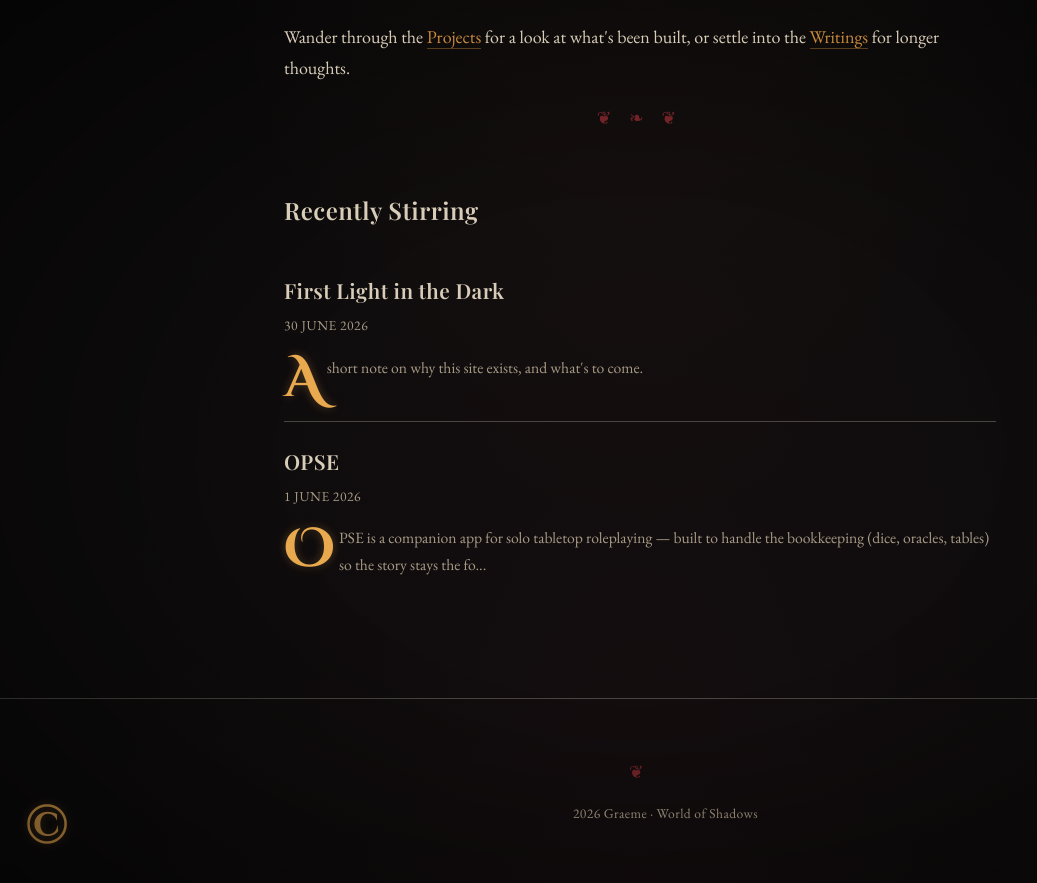
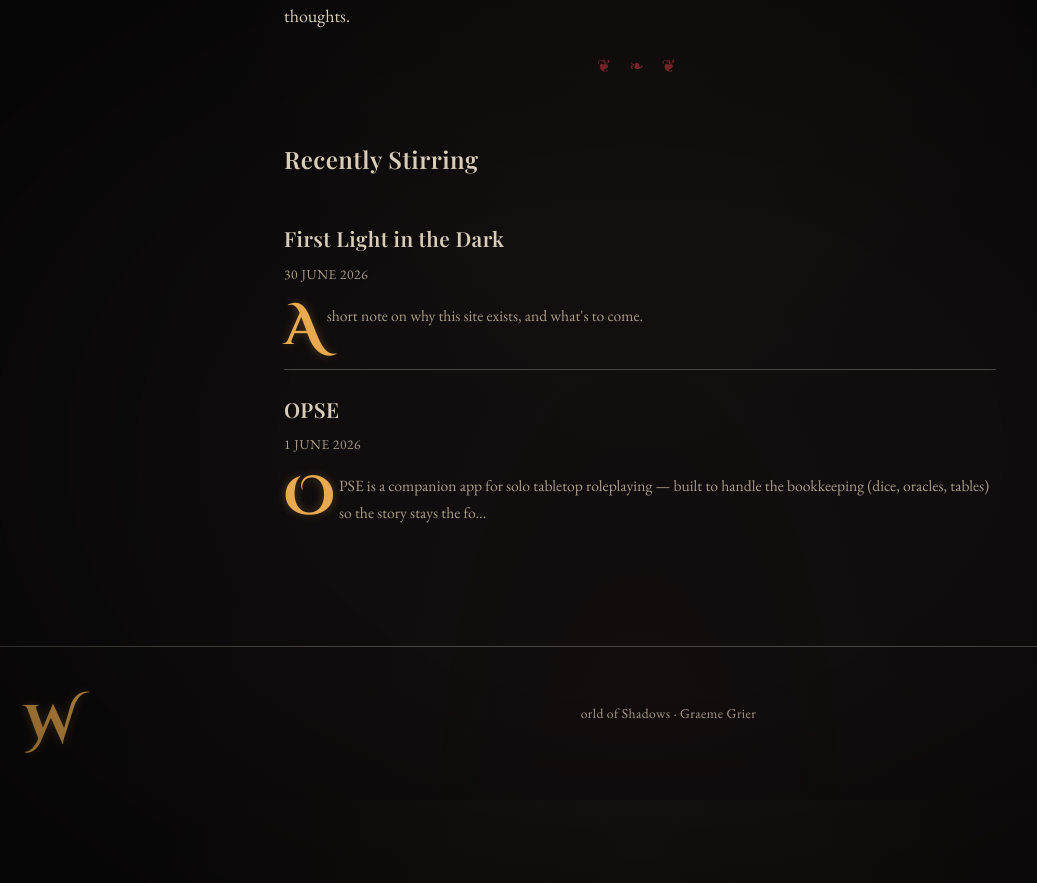
Before and after one commit to GraemeRG/world-of-shadows, a Jekyll site: the page built from index.md, in a window 1280 px wide and 900 px high, scrolled down 593 px. Shown: the top 883 px of the window, without its empty margins (0-1037 px from the left). Built offline with Jekyll 4.4.1, drawn with Linux system fonts in a browser that asks for light colours; some web fonts are replaced; after the commit the page ends 1393 px from its top, so only the background shows below that.

Commit message:
Tidy header and footer

```diff
--- a/_includes/footer.html
+++ b/_includes/footer.html
@@ -1,4 +1,3 @@
 <footer class="site-footer">
-  <span class="ornament">&#10086;</span>
-  <p>&copy; {{ site.time | date: '%Y' }} {{ site.author }} &middot; World of Shadows</p>
+  <p>World of Shadows &middot; Graeme Grier</p>
 </footer>
--- a/_includes/header.html
+++ b/_includes/header.html
@@ -1,7 +1,6 @@
 <header class="site-header">
   <div class="site-title">{{ site.title }}</div>
   <p class="site-tagline">{{ site.description }}</p>
-  <span class="ornament">&#10086; &#10087; &#10086;</span>
   <nav class="site-nav">
     <a href="{{ '/' | relative_url }}" {% if page.url == '/' %}class="active"{% endif %}>Home</a>
     <a href="{{ '/projects.html' | relative_url }}" {% if page.url contains '/projects' %}class="active"{% endif %}>Projects</a>
```
